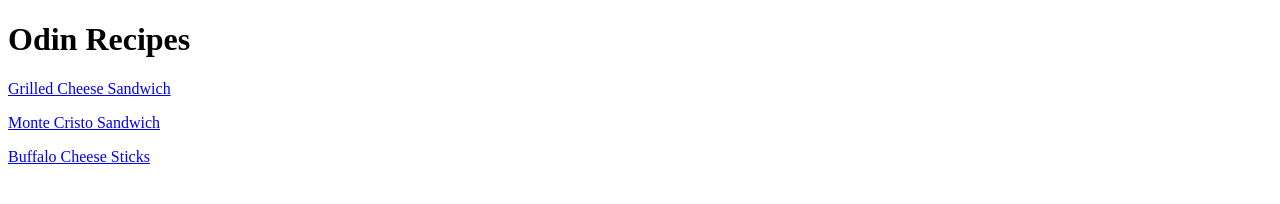
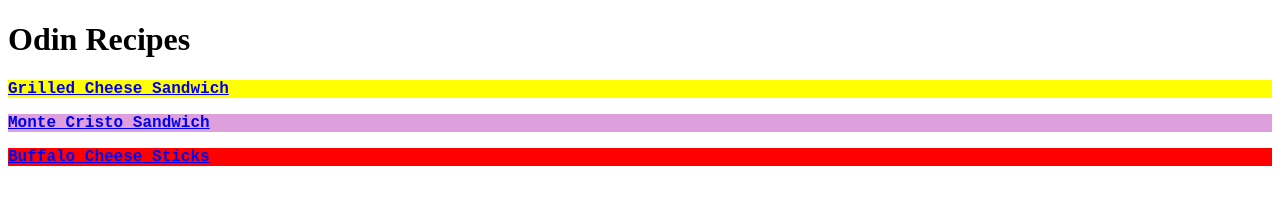
Before and after one commit to den7007/odin-recipes, a plain HTML site: page index.html in a window 1280 px wide. Drawn offline with Linux system fonts and the light colour scheme.

Commit message:
added some css styles

```diff
--- a/index.html
+++ b/index.html
@@ -4,13 +4,14 @@
 <head>
     <meta charset="UTF-8">
     <title>Odin Recipes</title>
+    <link rel="stylesheet" href="styles.css">
 </head>
 
 <body>
     <h1>Odin Recipes</h1>
-    <p><a href="recipes/grilled-cheese.html">Grilled Cheese Sandwich</a></p>
-    <p><a href="recipes/monte-cristo.html">Monte Cristo Sandwich</a></p>
-    <p><a href="recipes/buffalo-sticks.html">Buffalo Cheese Sticks</a></p>
+    <p class="cheese"><a href="recipes/grilled-cheese.html">Grilled Cheese Sandwich</a></p>
+    <p class="monte"><a href="recipes/monte-cristo.html">Monte Cristo Sandwich</a></p>
+    <p class="buffalo"><a href="recipes/buffalo-sticks.html">Buffalo Cheese Sticks</a></p>
 </body>
 
 </html>
--- /dev/null
+++ b/styles.css
@@ -0,0 +1,17 @@
+p {
+    font-family: 'Courier New', Courier, monospace;
+    font-weight: bold;
+    color: black;
+}
+
+.cheese {
+    background-color: yellow;
+}
+
+.monte {
+    background-color: plum;
+}
+
+.buffalo {
+    background-color: red;
+}
```
